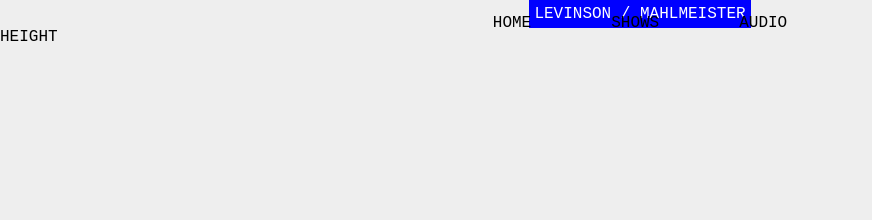
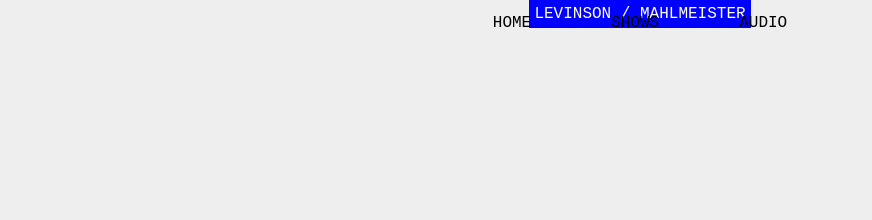
Before and after one commit to jmelvnsn/dadbient, a Jekyll site: the page built from index.html, in a window 1280 px wide. Shown: the top 220 px of the page, without its empty margins (0-872 px from the left). Built offline with Jekyll 4.4.1, drawn with Linux system fonts in a browser that asks for light colours.

Commit message:
Remvoe this

```diff
--- a/_layouts/default.html
+++ b/_layouts/default.html
@@ -28,5 +28,5 @@
     <div class="main">
     	{{ content }}
   	</div>
-  </body>height
+  </body>
 </html>
```
